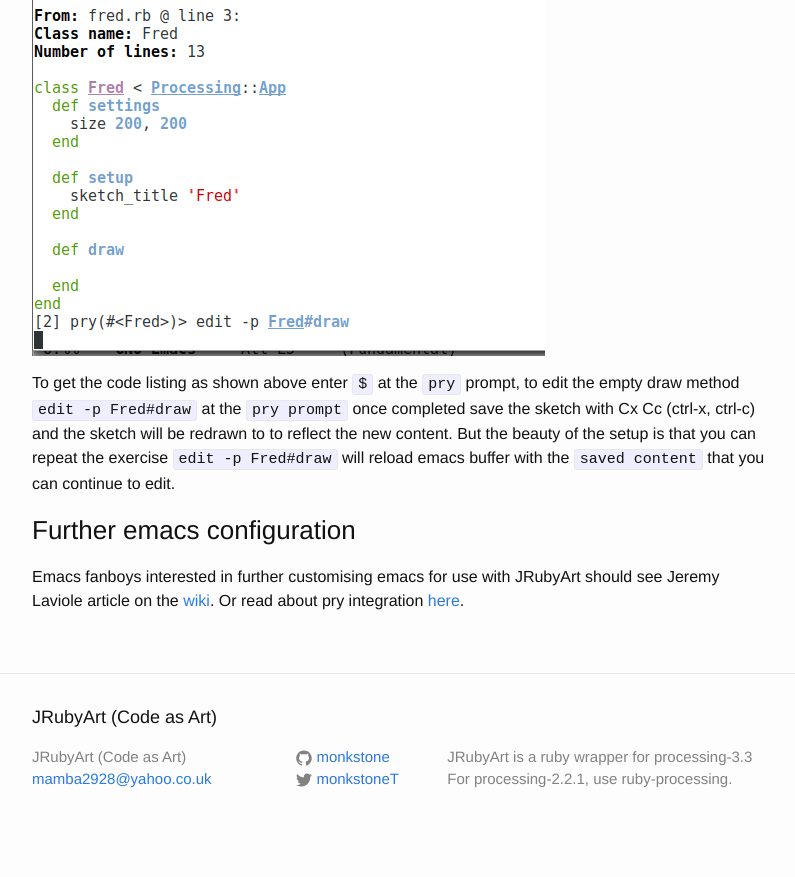
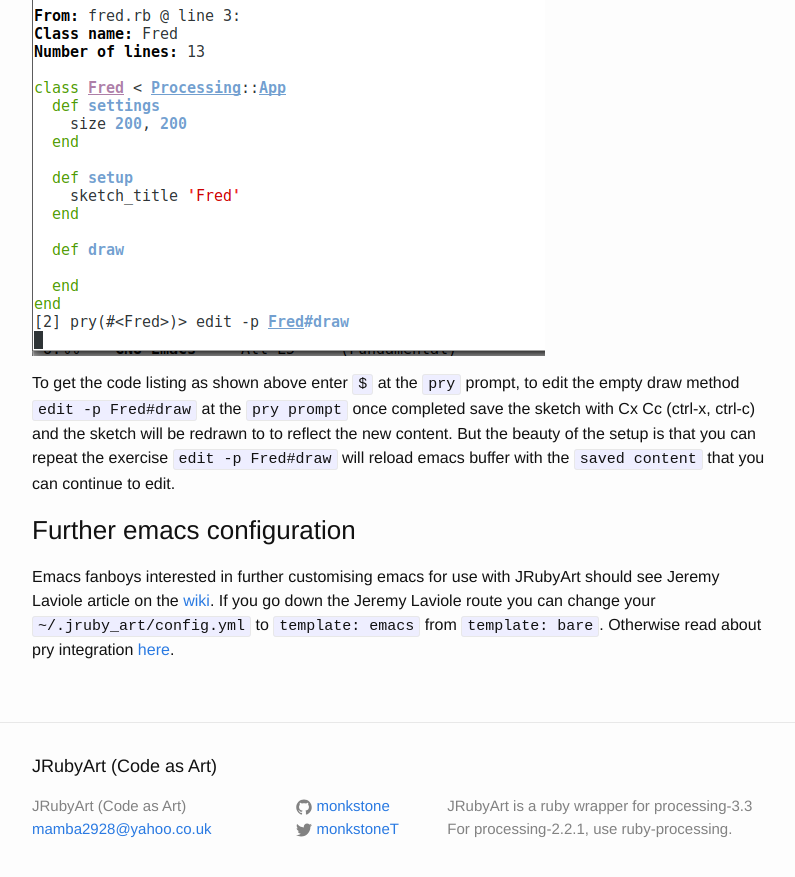
Before and after one commit to ruby-processing/JRubyArt, a Jekyll site: the page built from _editors/emacs.md, in a window 1280 px wide and 900 px high, scrolled down 1357 px. Shown: the top 877 px of the window, without its empty margins (238-1033 px from the left). Built offline with Jekyll 4.4.1, drawn with Linux system fonts in a browser that asks for light colours; before the commit the page ends 2208 px from its top, so only the background shows below that.

Commit message:
change template

```diff
--- a/_editors/emacs.md
+++ b/_editors/emacs.md
@@ -38,7 +38,7 @@
 
 ### Further emacs configuration
 
-Emacs fanboys interested in further customising emacs for use with JRubyArt should see Jeremy Laviole article on the [wiki][wiki]. Or read about pry integration [here][pry].
+Emacs fanboys interested in further customising emacs for use with JRubyArt should see Jeremy Laviole article on the [wiki][wiki]. If you go down the Jeremy Laviole route you can  change your `~/.jruby_art/config.yml` to `template: emacs` from `template: bare`. Otherwise read about pry integration [here][pry].
 
 [pry]:https://github.com/pry/pry/wiki/Editor-integration
 
```
